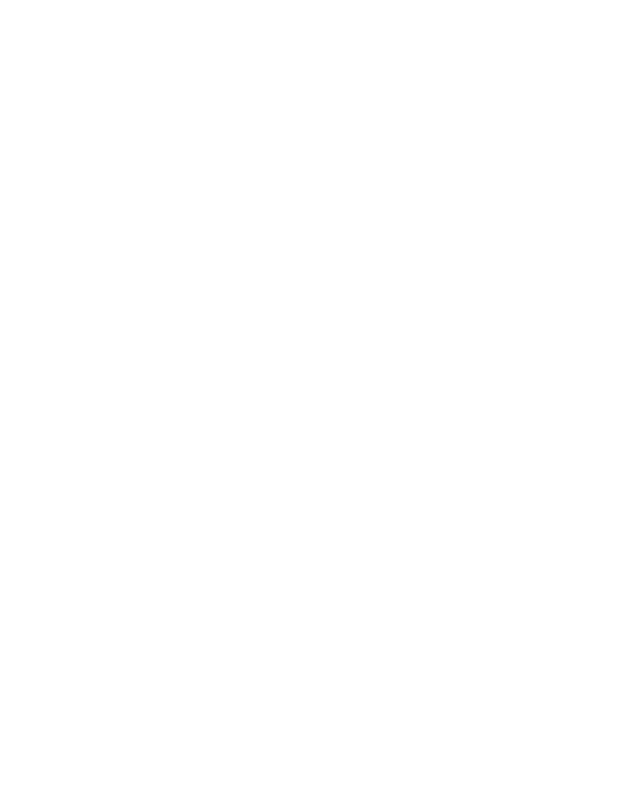
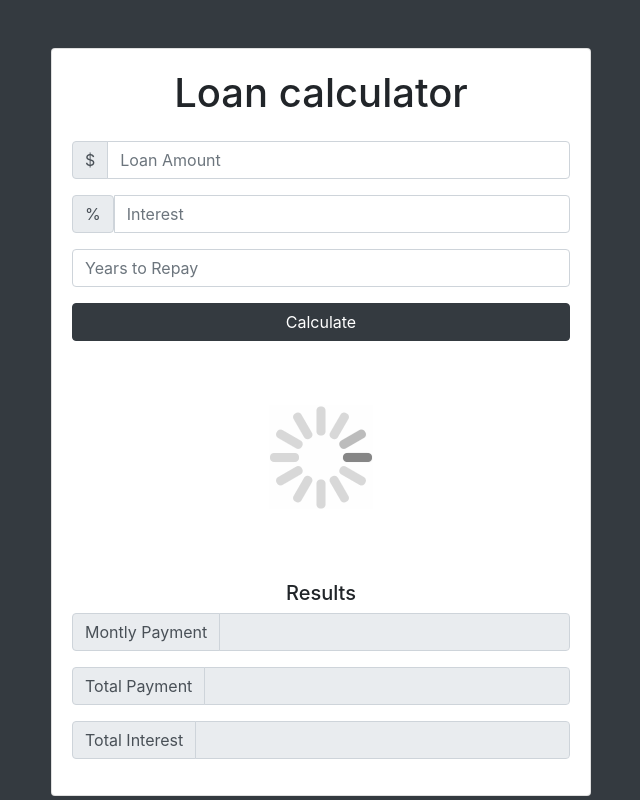
Before and after one commit to andrewrey/modernjavascript-section4-DOM-project2, a plain HTML site: page index.html in a window 1280 px wide. Shown: the whole page, without its empty margins (319-959 px from the left). Drawn offline with nearby package versions, Linux system fonts and the light colour scheme.

Commit message:
bootstrap app layout complete

```diff
--- a/index.html
+++ b/index.html
@@ -6,7 +6,72 @@
   <title>Loan Calculator</title>
   <link rel="stylesheet" href="https://stackpath.bootstrapcdn.com/bootstrap/4.5.0/css/bootstrap.min.css" integrity="sha384-9aIt2nRpC12Uk9gS9baDl411NQApFmC26EwAOH8WgZl5MYYxFfc+NcPb1dKGj7Sk" crossorigin="anonymous">
 </head>
-<body>
+<body class="bg-dark">
+  <div class="container">
+    <div class="row">
+      <div class="col-md-6 mx-auto">
+        <div class="card card-body text-center mt-5">
+          <h1 class="heading display-5 pb-3">Loan calculator</h1>
+          <form id="loan-form">
+            <div class="form-group">
+              <div class="input-group">
+                <div class="input-group-prepend">
+                  <span class="input-group-text">$</span>
+                </div>
+                <input type="number" class="form-control" id="amount" placeholder="Loan Amount">
+              </div>
+            </div>
+            <div class="form-group">
+              <div class="input-group">
+                <div clss="input-group-prepend">
+                  <span class="input-group-text">%</span>
+                </div>
+                <input type="number" class="form-control" id="interest" placeholder="Interest">
+              </div>
+            </div>
+            <div class="form-group">
+              <input type="number" class="form-control" id="years" placeholder="Years to Repay">
+            </div>
+            <div class="form-group">
+              <input type="submit" value="Calculate" class="btn btn-dark btn-block">
+            </div>
+          </form>
+          <!-- LOADER HERE -->
+          <div id="loading">
+            <img src="img/loading.gif">
+          </div>
+          <!-- RESULTS -->
+          <div id="results" class="pt-4">
+            <h5>Results</h5>
+            <div class="form-group">
+              <div class="input-group">
+                <div class="input-group-prepend">
+                  <span class="input-group-text">Montly Payment</span>
+                </div>
+                <input type="number" class="form-control" id="monthly-payment" disabled>
+              </div>
+            </div>
+            <div class="form-group">
+              <div class="input-group">
+                <div class="input-group-prepend">
+                  <span class="input-group-text">Total Payment</span>
+                </div>
+                <input type="number" class="form-control" id="total-payment" disabled>
+              </div>
+            </div>
+            <div class="form-group">
+              <div class="input-group">
+                <div class="input-group-prepend">
+                  <span class="input-group-text">Total Interest</span>
+                </div>
+                <input type="number" class="form-control" id="total-interest" disabled>
+              </div>
+            </div>
+          </div>
+        </div>
+      </div>
+    </div>
+  </div>
 
   <script src="https://code.jquery.com/jquery-3.5.1.slim.min.js" integrity="sha384-DfXdz2htPH0lsSSs5nCTpuj/zy4C+OGpamoFVy38MVBnE+IbbVYUew+OrCXaRkfj" crossorigin="anonymous"></script>
   <script src="https://cdn.jsdelivr.net/npm/popper.js@1.16.0/dist/umd/popper.min.js" integrity="sha384-Q6E9RHvbIyZFJoft+2mJbHaEWldlvI9IOYy5n3zV9zzTtmI3UksdQRVvoxMfooAo" crossorigin="anonymous"></script>
```
Also changed, not shown: img/loading.gif (added), 2 other files.
